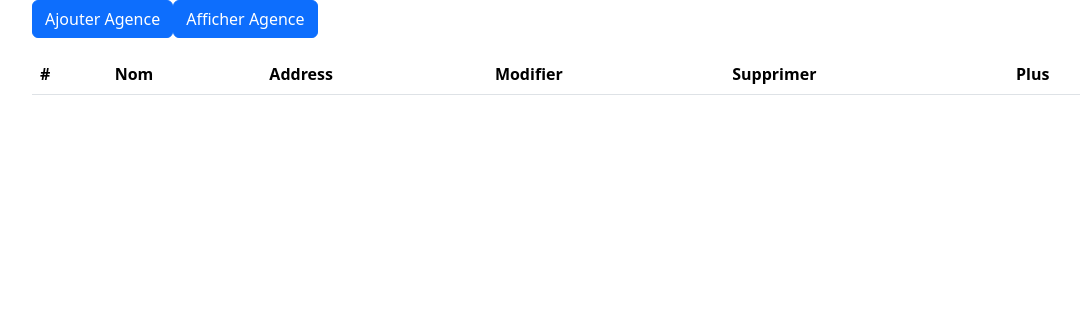
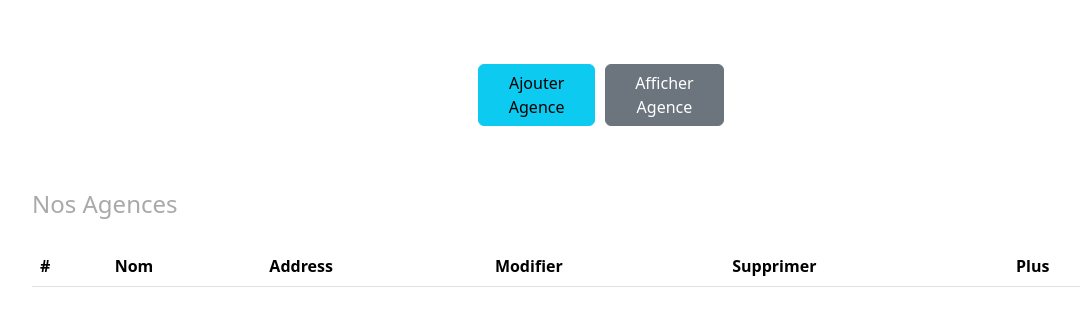
Before and after one commit to ChouaibiMarwen/BankMaterialsManagement, an Angular app in the folder frontend-bankMaterielsManagement/: page /agencies in a window 1280 px wide. Both pictures are taken after a click on the button "Afficher Agence". Shown: the top 326 px of the page, without its empty margins (50-1130 px from the left). Built offline with nearby package versions, Linux system fonts and the light colour scheme.

Commit message:
agency dashboard fully created

```diff
--- a/frontend-bankMaterielsManagement/src/app/agency-dashboard/agency-dashboard.component.css
+++ b/frontend-bankMaterielsManagement/src/app/agency-dashboard/agency-dashboard.component.css
@@ -0,0 +1,34 @@
+#add{
+    margin-top: 30px;
+}
+
+#display{
+    margin-top: 60px;
+}
+
+.container{
+    position: relative;
+    margin-top: 05%;
+}
+
+#add{
+    border-style: groove;
+    border-color: aliceblue;
+    border-radius: 10px;
+    padding: 10px;
+}
+
+.buttons {
+    text-align: center;
+    display: flex;
+    column-gap: 10px;
+    justify-content: space-between;
+    margin-left: 40%;
+    margin-right: 38%;
+}
+.title{
+    text-shadow: 3px;
+    font-size: 1.5rem;
+    color: darkgray;
+
+}
--- a/frontend-bankMaterielsManagement/src/app/agency-dashboard/agency-dashboard.component.html
+++ b/frontend-bankMaterielsManagement/src/app/agency-dashboard/agency-dashboard.component.html
@@ -1,14 +1,16 @@
+
 <div class="container">
 
     <!--Collapse button-->
-    <p>
-        <button class="btn btn-primary" type="button" data-bs-toggle="collapse" data-bs-target="#add" aria-expanded="false" aria-controls="collapseExample">
+    <div class="buttons">
+        <button class="btn btn-info" type="button" data-bs-toggle="collapse" data-bs-target="#add" aria-expanded="false" aria-controls="collapseExample">
            Ajouter Agence
         </button>
-        <button class="btn btn-primary" type="button" data-bs-toggle="collapse" data-bs-target="#display" aria-expanded="false" aria-controls="collapseExample">
+
+        <button class="btn btn-secondary" type="button" data-bs-toggle="collapse" data-bs-target="#display" aria-expanded="false" aria-controls="collapseExample">
             Afficher Agence
          </button>
-    </p>
+    </div>
 
     <!--Add agency div-->
     <div class="collapse" id="add">
@@ -37,8 +39,9 @@
     <!--display agency div-->
     <div class="collapse" id="display">
 
+        <span class="title">Nos Agences </span>
         <!--agencies tables-->
-        <table class="table">
+        <table class="table mt-4">
             <thead>
                 <tr>
                     <th scope="col">#</th>
```
